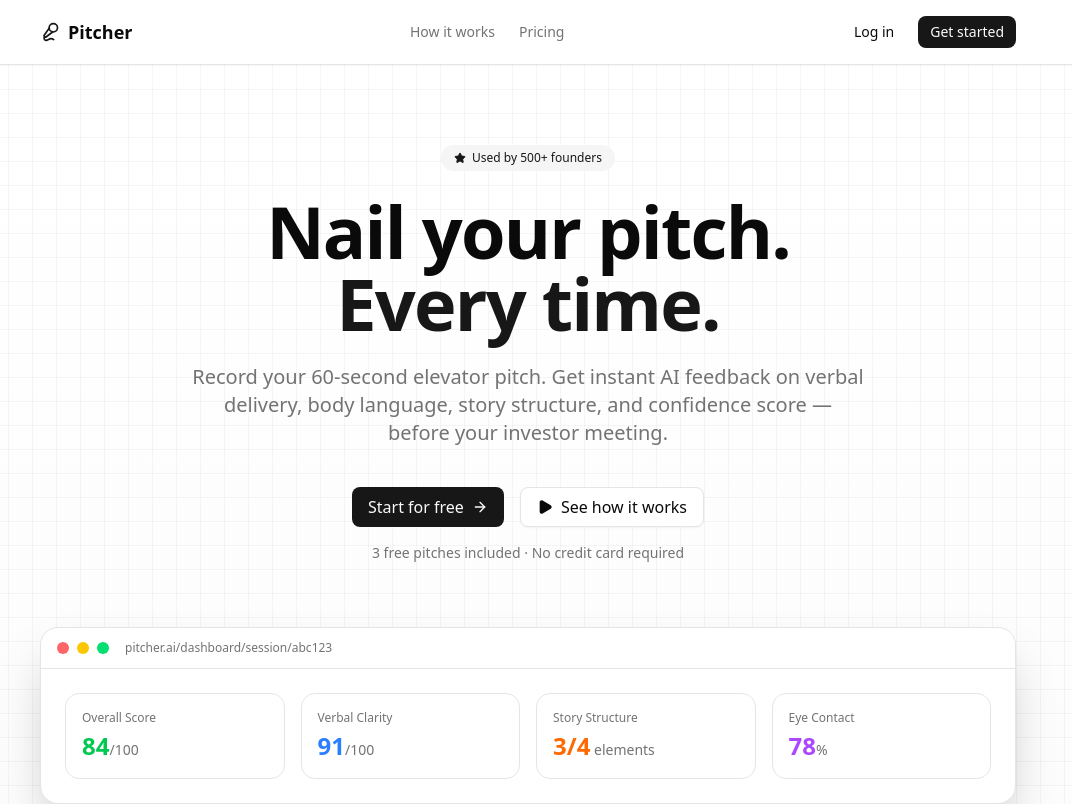
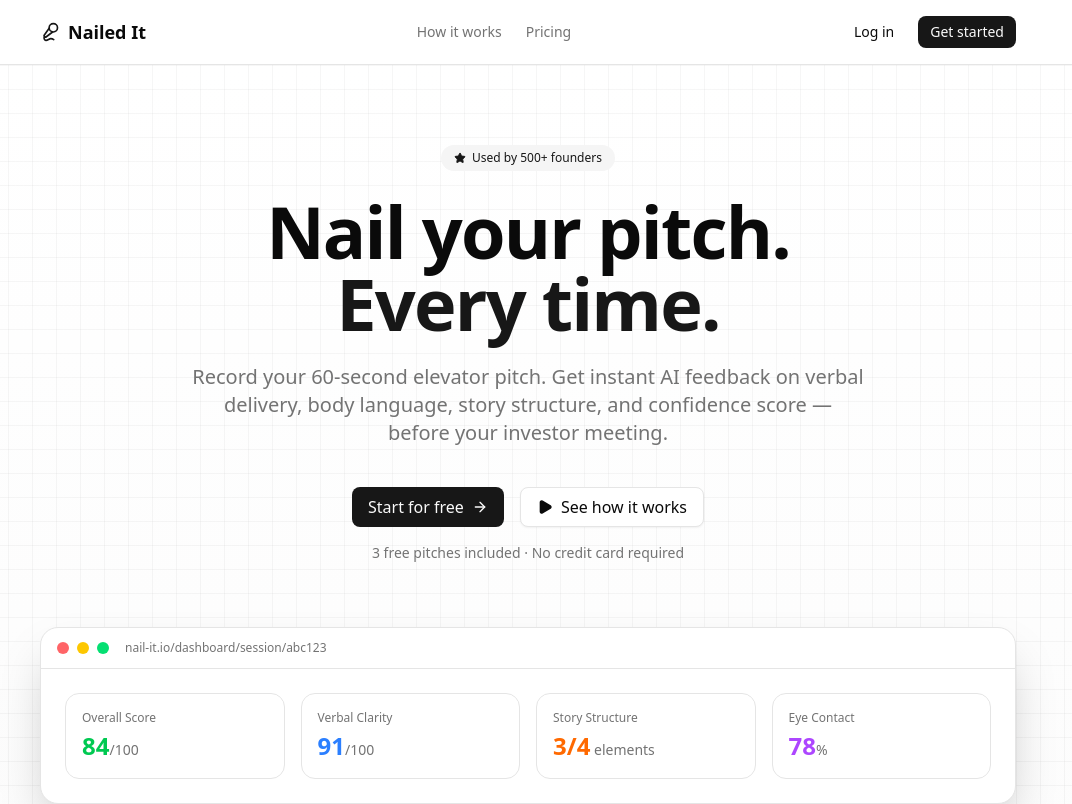
Before and after one commit to BennetMC2/pitcher, a Next.js app: page / in a window 1280 px wide. Shown: the top 804 px of the page, without its empty margins (112-1184 px from the left). Built offline with nearby package versions, Linux system fonts and the light colour scheme.

Commit message:
Rebrand Pitcher to Nailed It (nail-it.io)
Replace all user-facing "Pitcher" references with "Nailed It", update
contact email to hello@nail-it.io, and update mockup URL to nail-it.io.

Co-Authored-By: Claude Opus 4.6 <noreply@anthropic.com>

```diff
--- a/package.json
+++ b/package.json
@@ -1,5 +1,5 @@
 {
-  "name": "pitcher",
+  "name": "nailed-it",
   "version": "0.1.0",
   "private": true,
   "scripts": {
--- a/src/app/auth/login/LoginForm.tsx
+++ b/src/app/auth/login/LoginForm.tsx
@@ -62,7 +62,7 @@ export function LoginForm() {
         <div className="mb-8 text-center">
           <Link href="/" className="inline-flex items-center gap-2 font-bold text-xl">
             <Mic2 className="h-6 w-6 text-primary" />
-            Pitcher
+            Nailed It
           </Link>
           <h1 className="mt-4 text-2xl font-bold">Welcome back</h1>
           <p className="mt-1 text-muted-foreground">Sign in to your account</p>
--- a/src/app/auth/signup/page.tsx
+++ b/src/app/auth/signup/page.tsx
@@ -99,7 +99,7 @@ export default function SignupPage() {
         <div className="mb-8 text-center">
           <Link href="/" className="inline-flex items-center gap-2 font-bold text-xl">
             <Mic2 className="h-6 w-6 text-primary" />
-            Pitcher
+            Nailed It
           </Link>
           <h1 className="mt-4 text-2xl font-bold">Create your account</h1>
           <p className="mt-1 text-muted-foreground">
--- a/src/app/dashboard/layout.tsx
+++ b/src/app/dashboard/layout.tsx
@@ -46,7 +46,7 @@ export default async function DashboardLayout({
           <div className="flex items-center gap-6">
             <Link href="/dashboard" className="flex items-center gap-2 font-bold">
               <Mic2 className="h-5 w-5 text-primary" />
-              Pitcher
+              Nailed It
             </Link>
             <nav className="hidden items-center gap-1 md:flex">
               <Button variant="ghost" size="sm" asChild>
--- a/src/app/layout.tsx
+++ b/src/app/layout.tsx
@@ -14,11 +14,11 @@ const geistMono = Geist_Mono({
 });
 
 export const metadata: Metadata = {
-  title: "Pitcher — AI Pitch Coach",
+  title: "Nailed It — AI Pitch Coach",
   description:
     "Record your elevator pitch and get instant AI feedback on delivery, body language, story structure, and confidence.",
   openGraph: {
-    title: "Pitcher — AI Pitch Coach",
+    title: "Nailed It — AI Pitch Coach",
     description:
       "Record your elevator pitch and get instant AI feedback on delivery, body language, story structure, and confidence.",
     type: "website",
--- a/src/app/page.tsx
+++ b/src/app/page.tsx
@@ -14,7 +14,7 @@ export default function LandingPage() {
         <div className="mx-auto flex max-w-5xl items-center justify-between px-6 py-4">
           <Link href="/" className="flex items-center gap-2 font-bold text-lg">
             <Mic2 className="h-5 w-5 text-primary" />
-            Pitcher
+            Nailed It
           </Link>
           <nav className="hidden items-center gap-6 text-sm md:flex">
             <Link
@@ -53,7 +53,7 @@ export default function LandingPage() {
         <div className="mx-auto flex max-w-5xl flex-col items-center justify-between gap-4 px-6 text-sm text-muted-foreground sm:flex-row">
           <div className="flex items-center gap-2">
             <Mic2 className="h-4 w-4" />
-            <span className="font-medium text-foreground">Pitcher</span>
+            <span className="font-medium text-foreground">Nailed It</span>
             <span>— AI Pitch Coach</span>
           </div>
           <div className="flex gap-6">
--- a/src/app/pricing/page.tsx
+++ b/src/app/pricing/page.tsx
@@ -55,7 +55,7 @@ export default function PricingPage() {
         <div className="mx-auto flex max-w-4xl items-center justify-between px-6 py-4">
           <Link href="/" className="flex items-center gap-2 font-bold text-lg">
             <Mic2 className="h-5 w-5 text-primary" />
-            Pitcher
+            Nailed It
           </Link>
           <div className="flex items-center gap-3">
             <Button variant="ghost" size="sm" asChild>
@@ -166,8 +166,8 @@ export default function PricingPage() {
 
           <p className="mt-12 text-center text-sm text-muted-foreground">
             Questions? Email us at{" "}
-            <a href="mailto:hello@pitcher.ai" className="text-primary hover:underline">
-              hello@pitcher.ai
+            <a href="mailto:hello@nail-it.io" className="text-primary hover:underline">
+              hello@nail-it.io
             </a>
           </p>
         </div>
--- a/src/app/settings/page.tsx
+++ b/src/app/settings/page.tsx
@@ -35,7 +35,7 @@ export default async function SettingsPage() {
         <div className="mx-auto flex max-w-2xl items-center gap-4 px-6 py-4">
           <Link href="/dashboard" className="flex items-center gap-2 font-bold">
             <Mic2 className="h-5 w-5 text-primary" />
-            Pitcher
+            Nailed It
           </Link>
           <span className="text-muted-foreground">/</span>
           <span className="text-sm font-medium">Settings</span>
--- a/src/components/landing/Hero.tsx
+++ b/src/components/landing/Hero.tsx
@@ -56,7 +56,7 @@ export function Hero() {
             <div className="h-3 w-3 rounded-full bg-red-400" />
             <div className="h-3 w-3 rounded-full bg-yellow-400" />
             <div className="h-3 w-3 rounded-full bg-green-400" />
-            <span className="ml-2 text-xs text-muted-foreground">pitcher.ai/dashboard/session/abc123</span>
+            <span className="ml-2 text-xs text-muted-foreground">nail-it.io/dashboard/session/abc123</span>
           </div>
           <div className="grid grid-cols-2 gap-4 p-6 md:grid-cols-4">
             {[
--- a/src/components/landing/Testimonials.tsx
+++ b/src/components/landing/Testimonials.tsx
@@ -1,7 +1,7 @@
 const testimonials = [
   {
     quote:
-      "I used Pitcher 3 days before my YC interview. It caught that I was saying 'um' 23 times in two minutes. Got the interview, got in.",
+      "I used Nailed It 3 days before my YC interview. It caught that I was saying 'um' 23 times in two minutes. Got the interview, got in.",
     author: "Sarah K.",
     role: "Founder, Batch W24",
     initials: "SK",
```
